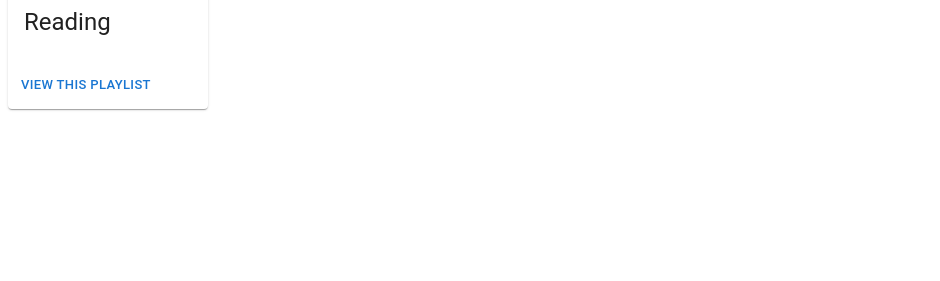
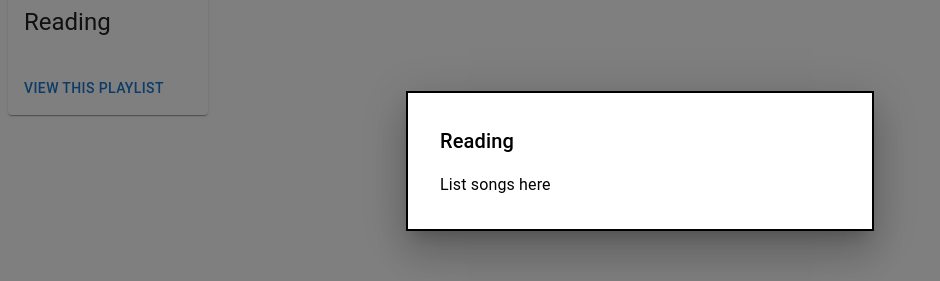
Before and after one commit to ACJM-myTunes/MyTunes-v2, a React app: page / in a window 1280 px wide. Both pictures are taken after a click on the button "VIEW THIS PLAYLIST". Shown: the part 239-520 px from the top of the page, without its empty margins (0-940 px from the left). Built offline with nearby package versions, Linux system fonts and the light colour scheme; what spotify-web-api-node would draw is missing.

Commit message:
added modal for playlist

```diff
--- a/client/components/PlaylistBox.jsx
+++ b/client/components/PlaylistBox.jsx
@@ -5,6 +5,7 @@
 import CardMedia from '@mui/material/CardMedia';
 import Button from '@mui/material/Button';
 import Typography from '@mui/material/Typography';
+import PlaylistSongs from './PlaylistSongs';
 
 export default function PlaylistBox(props) {
   return (
@@ -20,7 +21,8 @@
         </Typography>
       </CardContent>
       <CardActions>
-        <Button size="small">View this Playlist</Button>
+        {/* <Button size="small">View this Playlist</Button> */}
+        <PlaylistSongs/>
       </CardActions>
     </Card>
   );
--- /dev/null
+++ b/client/components/PlaylistSongs.jsx
@@ -0,0 +1,44 @@
+import * as React from 'react';
+import Box from '@mui/material/Box';
+import Button from '@mui/material/Button';
+import Typography from '@mui/material/Typography';
+import Modal from '@mui/material/Modal';
+
+const style = {
+  position: 'absolute',
+  top: '50%',
+  left: '50%',
+  transform: 'translate(-50%, -50%)',
+  width: 400,
+  bgcolor: 'background.paper',
+  border: '2px solid #000',
+  boxShadow: 24,
+  p: 4,
+};
+
+export default function PlaylistSongs() {
+  const [open, setOpen] = React.useState(false);
+  const handleOpen = () => setOpen(true);
+  const handleClose = () => setOpen(false);
+
+  return (
+    <div>
+      <Button onClick={handleOpen}>View this Playlist</Button>
+      <Modal
+        open={open}
+        onClose={handleClose}
+        aria-labelledby="modal-modal-title"
+        aria-describedby="modal-modal-description"
+      >
+        <Box sx={style}>
+          <Typography id="modal-modal-title" variant="h6" component="h2">
+            Reading
+          </Typography>
+          <Typography id="modal-modal-description" sx={{ mt: 2 }}>
+            List songs here
+          </Typography>
+        </Box>
+      </Modal>
+    </div>
+  );
+}
```
